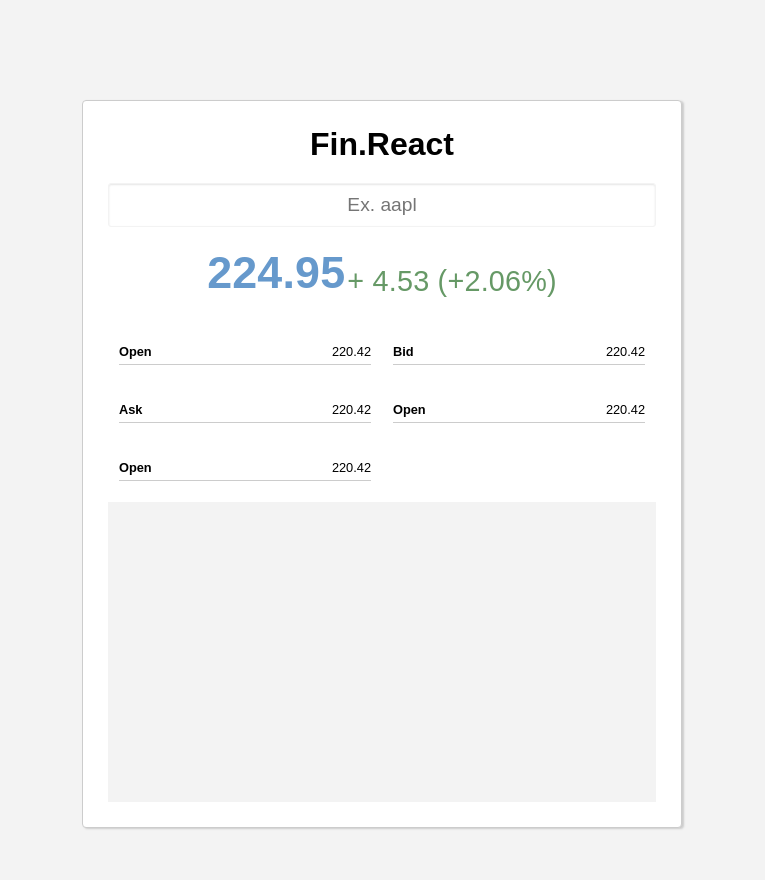
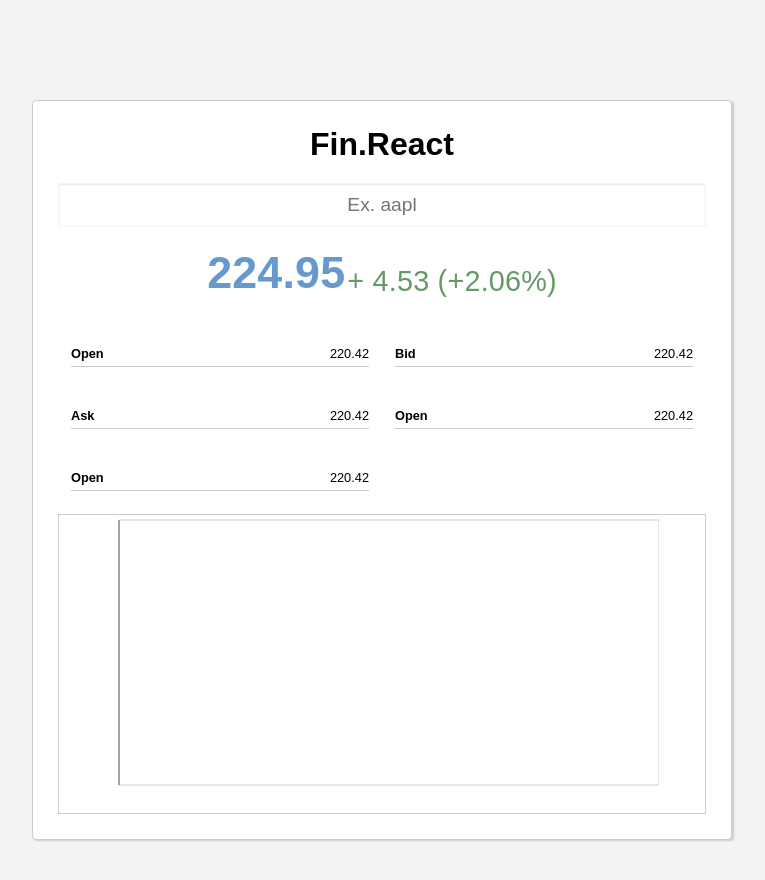
Before and after one commit to lucazweb/fin-react, a React (Create React App) app: page / in a window 1280 px wide. Shown: the top 880 px of the page, without its empty margins (258-1023 px from the left). Built offline with nearby package versions, Linux system fonts and the light colour scheme.

Commit message:
Customizando chart

```diff
--- a/package.json
+++ b/package.json
@@ -4,11 +4,12 @@
   "private": true,
   "dependencies": {
     "axios": "^0.18.0",
+    "prop-types": "^15.6.2",
     "react": "^16.5.2",
     "react-dom": "^16.5.2",
     "react-redux": "^5.0.7",
     "react-scripts": "1.1.5",
-    "recharts": "^1.2.0",
+    "recharts": "^1.3.0",
     "redux": "^4.0.0",
     "redux-saga": "^0.16.0",
     "styled-components": "^3.4.9"
--- a/src/components/StockChart.js
+++ b/src/components/StockChart.js
@@ -1,8 +1,32 @@
 import React from 'react';
+import { LineChart, Line, XAxis, YAxis, CartesianGrid, Legend } from 'recharts';
 import { StockChartBox  }  from '../css/components';
+import { connect } from 'react-redux';
 
-const StockChart = () => (
-    <StockChartBox></StockChartBox>
+const data = [
+  {name: 'Page A', uv: 4000, pv: 2400, amt: 2400},
+  {name: 'Page B', uv: 3000, pv: 1398, amt: 2210},
+  {name: 'Page C', uv: 2000, pv: 9800, amt: 2290},
+  {name: 'Page D', uv: 2780, pv: 3908, amt: 2000},
+  {name: 'Page E', uv: 1890, pv: 4800, amt: 2181},
+  {name: 'Page F', uv: 2390, pv: 3800, amt: 2500},
+  {name: 'Page G', uv: 3490, pv: 4300, amt: 2100},
+];
+
+const StockChart = ({stocks}) => (
+    <StockChartBox>
+      <Legend />
+      <LineChart width={600} height={300} margin={{top:5, left:0}} data={stocks.chart}>
+        <CartesianGrid />
+        <XAxis dataKey="label" />
+        <YAxis />
+        <Line type="monotone" dataKey="high" label="high" stroke="#900" />
+      </LineChart>
+    </StockChartBox>
 );
 
-export default StockChart;
+const mapStateToProps = state => ({
+  stocks: state.stocks,
+});
+
+export default connect(mapStateToProps)(StockChart);
--- a/src/components/StockInput.js
+++ b/src/components/StockInput.js
@@ -1,31 +1,39 @@
 import React, { Component } from 'react';
+import PropTypes from 'prop-types';
 import { connect } from 'react-redux';
 import { bindActionCreators } from 'redux';
 import * as stockActions from '../store/actions/stocks';
 
 class StockInput extends Component{
+  static propTypes = {
+    symbol: PropTypes.string,
+    getStockRequest: PropTypes.func.isRequired,
+  }
+
   state = {
-    symbol: ''
+    symbol: '',
+    error: null
   };
 
-
   handleStockRequest(symbol){
-    if(symbol.length >= 4){
-      this.props.getStockRequest(symbol);
-    }
+    this.props.getStockRequest(symbol);
   }
 
   render(){
     return (
       <div className="main-form">
         <input onChange={(e) => {this.handleStockRequest(e.target.value)}} className="main-input" placeholder="Ex. aapl" />
+        {!!this.props.stocks.error &&
+          (<span style={{color:  '#900'}}> {this.props.error} </span>)
+        }
       </div>
+
     );
   }
 }
 
 const mapStateToProps = state => ({
-  symbol: state.symbol,
+  stocks: state.stocks,
 });
 
 const mapDispatchToProps = dispatch => bindActionCreators(stockActions, dispatch);
--- a/src/css/components.js
+++ b/src/css/components.js
@@ -4,7 +4,7 @@ export const AppBox = styled.div`
   display: flex;
   flex-direction: column;
 
-  width: 600px;
+  width: 700px;
   margin:100px auto;
   padding: 25px;
   border-radius: 4px;
@@ -83,8 +83,9 @@ export const StockDetailList = styled.ul`
 export const StockChartBox = styled.div`
   display: flex;
   width: 100%;
-  min-height: 300px;
+  height: 300px;
   margin-top: 10px;
-  background: #f3f3f3;
+  border: 1px solid #ccc;
+
 
 `;
--- a/src/store/actions/stocks.js
+++ b/src/store/actions/stocks.js
@@ -7,3 +7,8 @@ export const getStockSuccess = (data) => ({
   type: 'GET_STOCK_SUCCESS',
   payload: { data }
 });
+
+export const getStockFailure = error => ({
+  type: 'GET_STOCK_FAILURE',
+  payload: { error }
+});
--- a/src/store/reducers/stocks.js
+++ b/src/store/reducers/stocks.js
@@ -1,10 +1,30 @@
-const INITIAL_STATE = [];
+const INITIAL_STATE = {
+  symbol: '',
+  loading: false,
+  error: null,
+  chart: [],
+  stockdata: [],
+}
 
 export default function(state = INITIAL_STATE, action){
   switch(action.type){
+    case 'GET_STOCK_REQUEST':
+      return { ...state, loading: true};
 
     case 'GET_STOCK_SUCCESS':
-      console.log(action.payload.data);
+    console.log(action.payload.data);
+    console.log(action.payload.data.chart);
+      return {...state,
+        symbol: action.payload.data.quote.symbol,
+        chart: action.payload.data.chart,
+        stockdata: action.payload.data,
+      }
+
+    case 'GET_STOCK_FAILURE':
+    return  Object.assign({}, ...state, {
+      loading: false,
+      error: action.payload.error,
+    })
 
     default:
       return state;
--- a/src/store/sagas/stocks.js
+++ b/src/store/sagas/stocks.js
@@ -1,10 +1,15 @@
 import { call, put } from 'redux-saga/effects';
 import api from '../../services/api';
-import { getStockSuccess } from '../actions/stocks';
+import { getStockSuccess, getStockFailure } from '../actions/stocks';
 
  export function* getStock(action){
-   const { data } = yield call(api.get, `/stock/${action.payload.symbol}/batch?types=quote,news,chart&range=1m&last=1`)
-   const stock = data;
+   console.log(action);
+   try{
+    const { data } = yield call(api.get, `/stock/${action.payload.symbol}/batch?types=quote,news,chart&range=1m&last=1`)
+    yield put(getStockSuccess(data));
+   }catch(err){
+    yield put(getStockFailure('Erro ao solicitar informações'))
+   }
 
-   yield put(getStockSuccess(data));
+
  }
```
Also changed, not shown: 1 other file (tests, documents, lock files or other folders).
